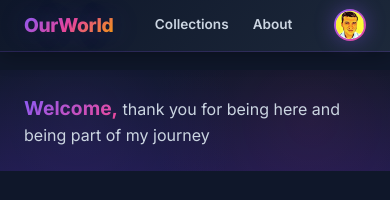
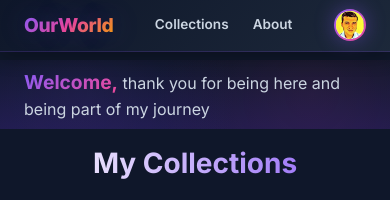
Before and after one commit to nepalboy/myworld, a React (Vite) app: page / in a window 390 px wide. Shown: the top 200 px of the page. Built offline with nearby package versions, Linux system fonts and the light colour scheme.

Commit message:
fix: aggressively reduce vertical spacing on homepage

```diff
--- a/src/App.css
+++ b/src/App.css
@@ -99,12 +99,12 @@
 /* Hero Section */
 .hero {
   position: relative;
-  min-height: 14vh;
+  min-height: auto;
   display: flex;
   align-items: center;
   justify-content: flex-start;
   text-align: left;
-  padding: var(--spacing-xs) var(--spacing-lg);
+  padding: 0 var(--spacing-lg);
   margin-top: 50px;
   background: var(--gradient-dark);
   overflow: hidden;
@@ -327,8 +327,8 @@
   }
 
   .hero {
-    margin-top: 70px;
-    padding: var(--spacing-md) var(--spacing-md);
+    margin-top: 60px;
+    padding: var(--spacing-xs) var(--spacing-md);
     min-height: auto;
     text-align: left;
   }
@@ -351,7 +351,7 @@
   }
 
   .projects-section {
-    padding: var(--spacing-sm) var(--spacing-md);
+    padding: var(--spacing-xs) var(--spacing-md);
   }
 
   .projects-grid {
--- a/src/components/AdUnit.tsx
+++ b/src/components/AdUnit.tsx
@@ -21,7 +21,7 @@ const AdUnit = ({ slot, format = 'auto', responsive = 'true', style }: AdUnitPro
     }, []);
 
     return (
-        <div style={{ margin: '10px 0', textAlign: 'center', ...style }}>
+        <div style={{ margin: '5px 0', textAlign: 'center', ...style }}>
             <ins
                 className="adsbygoogle"
                 style={{ display: 'block' }}
```
